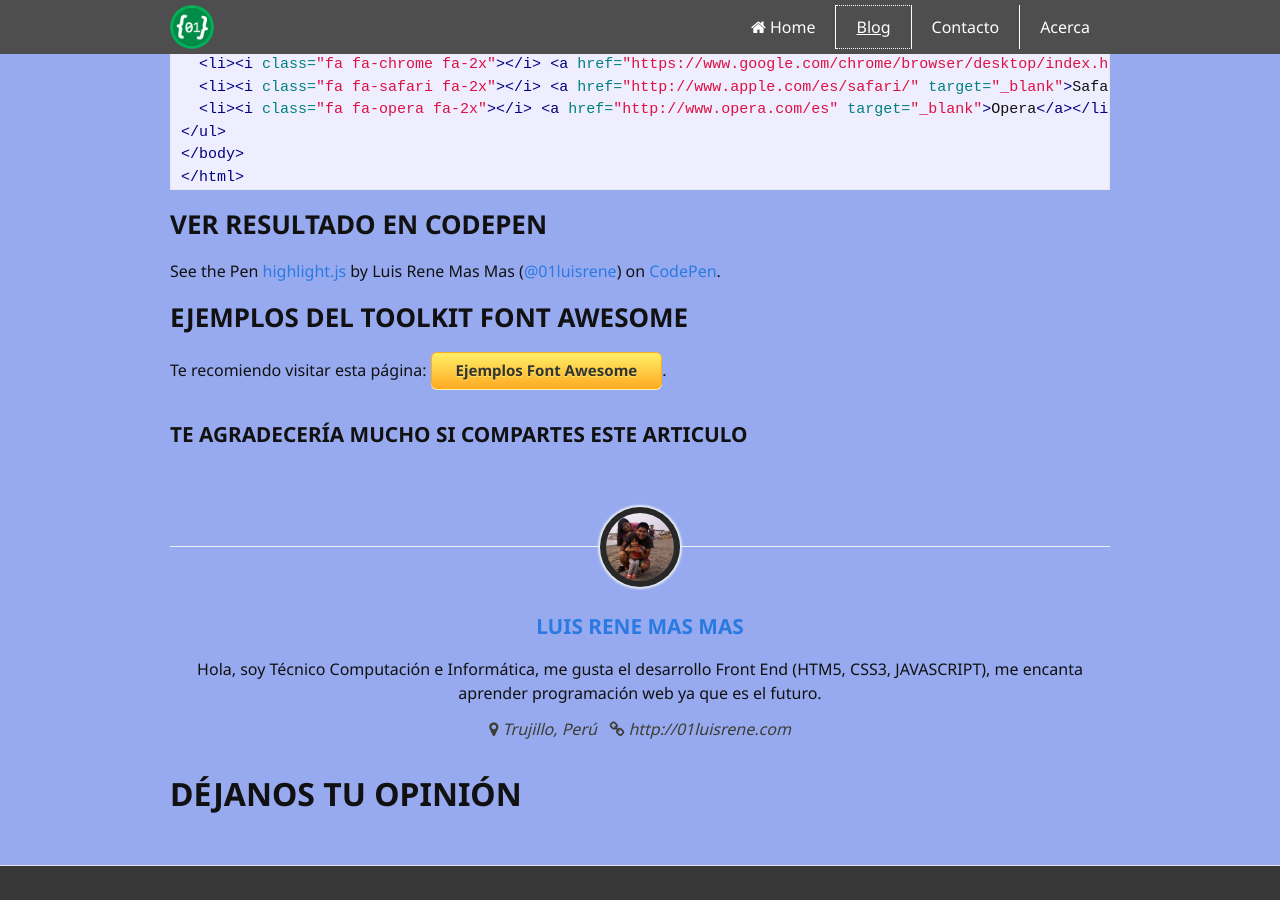
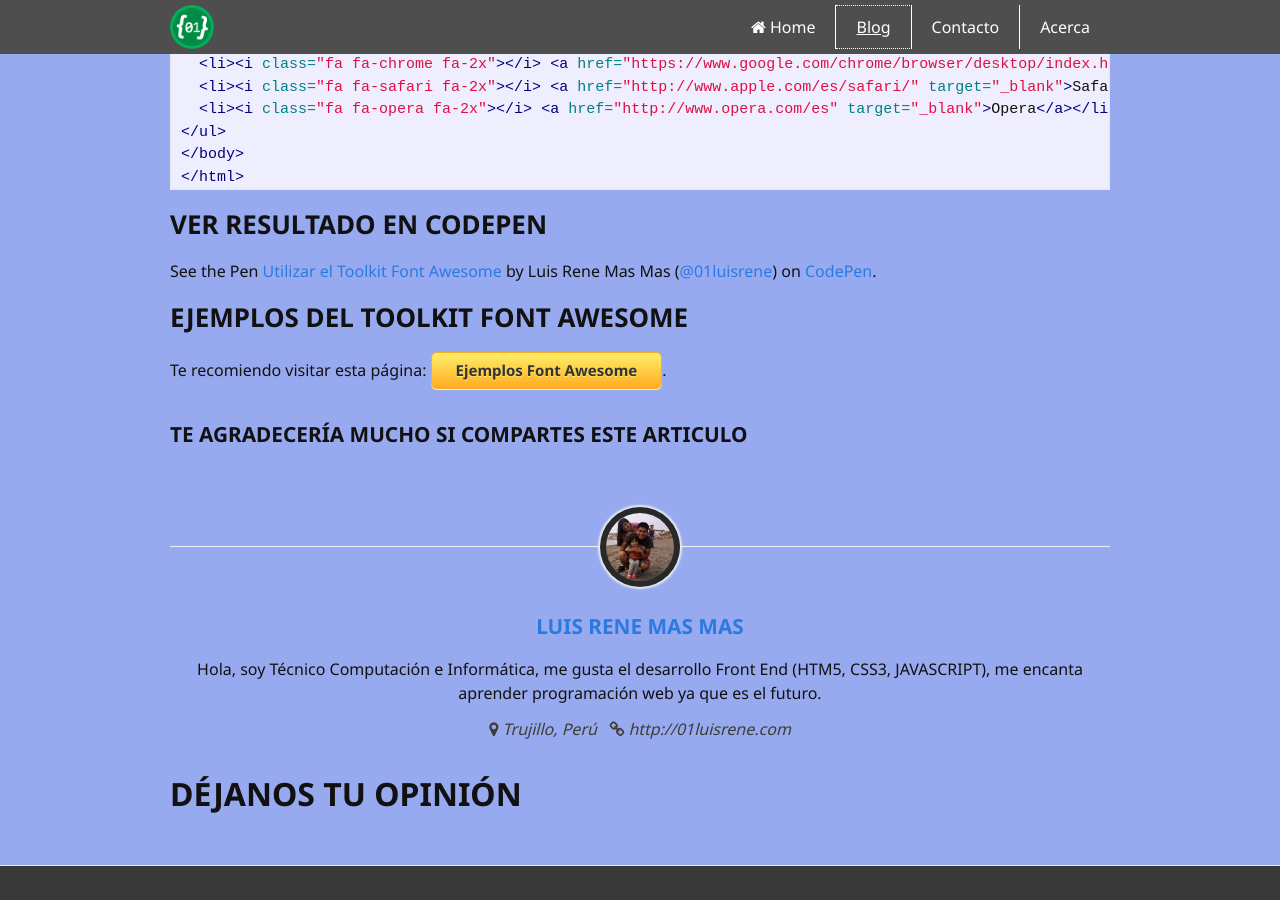
Before and after one commit to 01luisrene/Blog-Jekyll, a Jekyll site: the page built from _posts/2016-01-22-utilizar-toolkit-font-awesome.md, in a window 1280 px wide and 900 px high, scrolled down 1930 px. Built offline with Jekyll 4.4.1, drawn with Linux system fonts in a browser that asks for light colours; comment, search, counter and statistics services are not loaded.

Commit message:
Utilizar el Toolkit Font Awesome
actualizando nombre del archivo CodePen

```diff
--- a/_posts/2016-01-22-utilizar-toolkit-font-awesome.md
+++ b/_posts/2016-01-22-utilizar-toolkit-font-awesome.md
@@ -74,7 +74,7 @@ Aquí un pequeño código para comprenderlo mejor.
 
 ### Ver resultado en CodePen
 
-<p data-height="365" data-theme-id="0" data-slug-hash="oxXEGZ" data-default-tab="result" data-user="01luisrene" class="codepen">See the Pen <a href="http://codepen.io/01luisrene/pen/oxXEGZ/">highlight.js</a> by Luis Rene Mas Mas (<a href="http://codepen.io/01luisrene">@01luisrene</a>) on <a href="http://codepen.io">CodePen</a>.</p>
+<p data-height="365" data-theme-id="0" data-slug-hash="oxXEGZ" data-default-tab="result" data-user="01luisrene" class="codepen">See the Pen <a href="http://codepen.io/01luisrene/pen/oxXEGZ/">Utilizar el Toolkit Font Awesome</a> by Luis Rene Mas Mas (<a href="http://codepen.io/01luisrene">@01luisrene</a>) on <a href="http://codepen.io">CodePen</a>.</p>
 
 ### Ejemplos del toolkit Font Awesome
 
```
